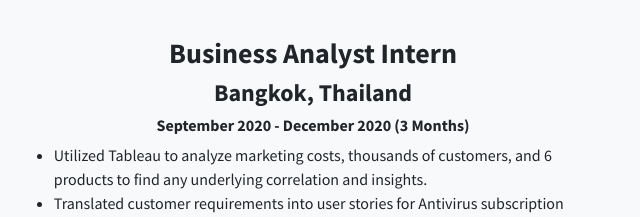
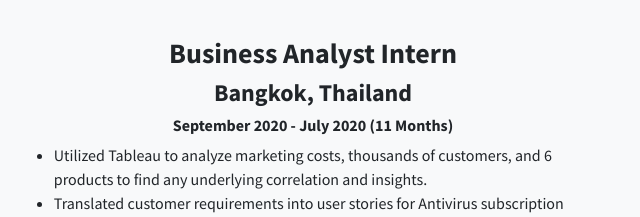
Before and after one commit to yhsiao2/yhsiao2.github.io, a plain HTML site: page index.html in a window 1280 px wide. Shown: the part 2758-2975 px from the top of the page, 327-967 px from the left. Drawn offline with nearby package versions, Linux system fonts and the light colour scheme.

Commit message:
Update index.html

```diff
--- a/index.html
+++ b/index.html
@@ -109,19 +109,7 @@
                 <a class="btn btn-light btn-xl" href="https://www.credly.com/users/yu-hen-hsiao/badges" target="_blank">Verify Certifications</a>
             </div>
         </section>
-        <!-- Callout
-        <section class="callout">
-            <div class="container px-4 px-lg-5 text-center">
-                <h2 class="mx-auto mb-5">
-                    Welcome to
-                    <em>your</em>
-                    next website!
-                </h2>
-                <a class="btn btn-primary btn-xl" href="https://startbootstrap.com/theme/stylish-portfolio/">Download Now!</a>
-            </div>
-        </section>
-        -->
-        <!-- Portfolio-->
+
         <section class="content-section" id="portfolio">
             <div class="container px-4 px-lg-5">
                 <div class="content-section-heading text-center">
@@ -155,28 +143,6 @@
                         </a>
                     </div>
 
-                    <!-- <div class="col-lg-6">
-                        <a class="portfolio-item" href="#!">
-                            <div class="caption">
-                                <div class="caption-content">
-                                    <div class="h2">Strawberries</div>
-                                    <p class="mb-0">Strawberries are such a tasty snack, especially with a little sugar on top!</p>
-                                </div>
-                            </div>
-                            <img class="img-fluid" src="assets/img/portfolio-3.jpg" alt="..." />
-                        </a>
-                    </div>
-                    <div class="col-lg-6">
-                        <a class="portfolio-item" href="#!">
-                            <div class="caption">
-                                <div class="caption-content">
-                                    <div class="h2">Workspace</div>
-                                    <p class="mb-0">A yellow workspace with some scissors, pencils, and other objects.</p>
-                                </div>
-                            </div>
-                            <img class="img-fluid" src="assets/img/portfolio-4.jpg" alt="..." />
-                        </a>
-                    </div> -->
                 </div>
             </div>
         </section>
@@ -201,7 +167,7 @@
 <br>
                             <h3>Business Analyst Intern</h3>
                             <h4>Bangkok, Thailand</h4>
-                            <h6>September 2020 - December 2020 (3 Months)</h6>
+                            <h6>September 2020 - July 2020 (11 Months)</h6>
                             <ul class="DAli">
                                 <li>Utilized Tableau to analyze marketing costs, thousands of customers, and 6 products to find any underlying
                                     correlation and insights.</li>
@@ -237,22 +203,6 @@
 
 
 
-        <!-- Call to Action
-        <section class="content-section bg-primary text-white">
-            <div class="container px-4 px-lg-5 text-center">
-                <h2 class="mb-4">The buttons below are impossible to resist...</h2>
-                <a class="btn btn-xl btn-light me-4" href="#!">Click Me!</a>
-                <a class="btn btn-xl btn-dark" href="#!">Look at Me!</a>
-            </div>
-        </section>
-        -->
-        <!-- Map
-        <div class="map" id="contact">
-            <iframe src="https://maps.google.com/maps?f=q&amp;source=s_q&amp;hl=en&amp;geocode=&amp;q=Twitter,+Inc.,+Market+Street,+San+Francisco,+CA&amp;aq=0&amp;oq=twitter&amp;sll=28.659344,-81.187888&amp;sspn=0.128789,0.264187&amp;ie=UTF8&amp;hq=Twitter,+Inc.,+Market+Street,+San+Francisco,+CA&amp;t=m&amp;z=15&amp;iwloc=A&amp;output=embed"></iframe>
-            <br />
-            <small><a href="https://maps.google.com/maps?f=q&amp;source=embed&amp;hl=en&amp;geocode=&amp;q=Twitter,+Inc.,+Market+Street,+San+Francisco,+CA&amp;aq=0&amp;oq=twitter&amp;sll=28.659344,-81.187888&amp;sspn=0.128789,0.264187&amp;ie=UTF8&amp;hq=Twitter,+Inc.,+Market+Street,+San+Francisco,+CA&amp;t=m&amp;z=15&amp;iwloc=A"></a></small>
-        </div>
-        -->
 
 
         <!-- Footer-->
```
